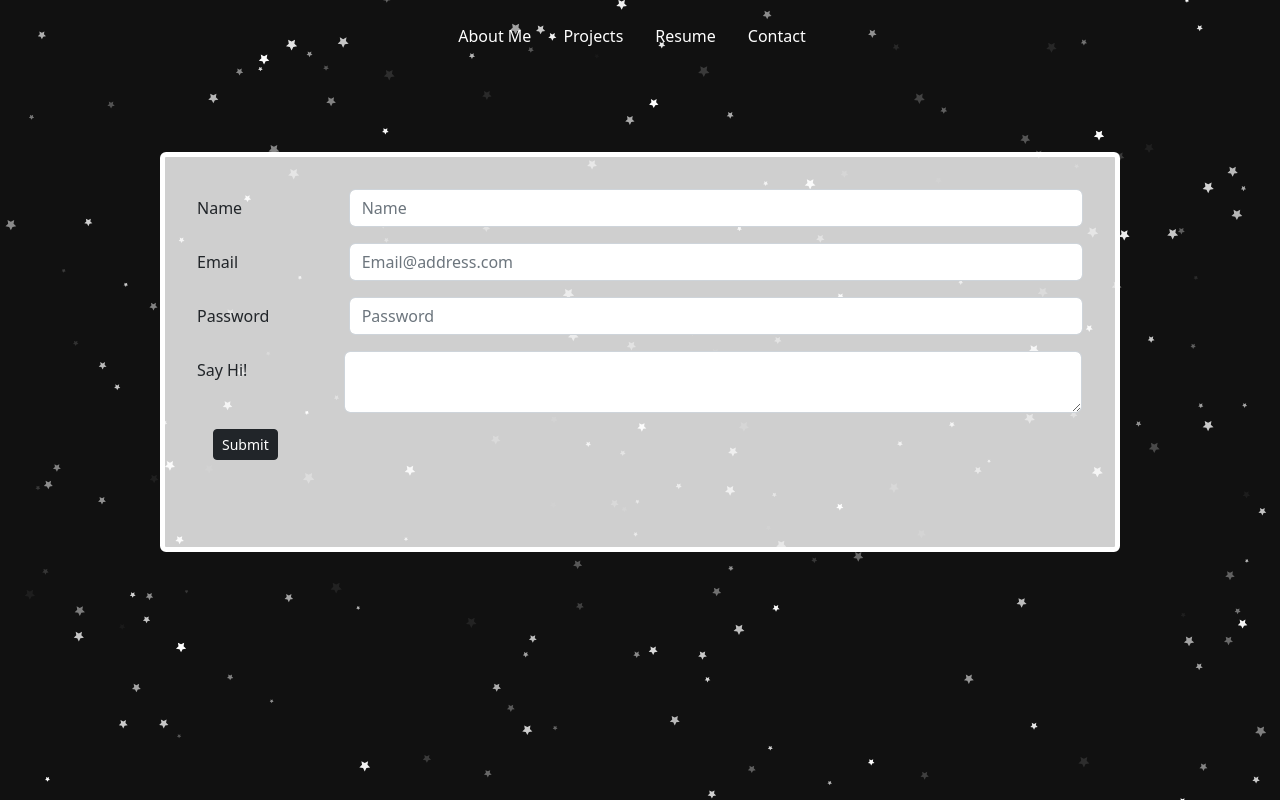
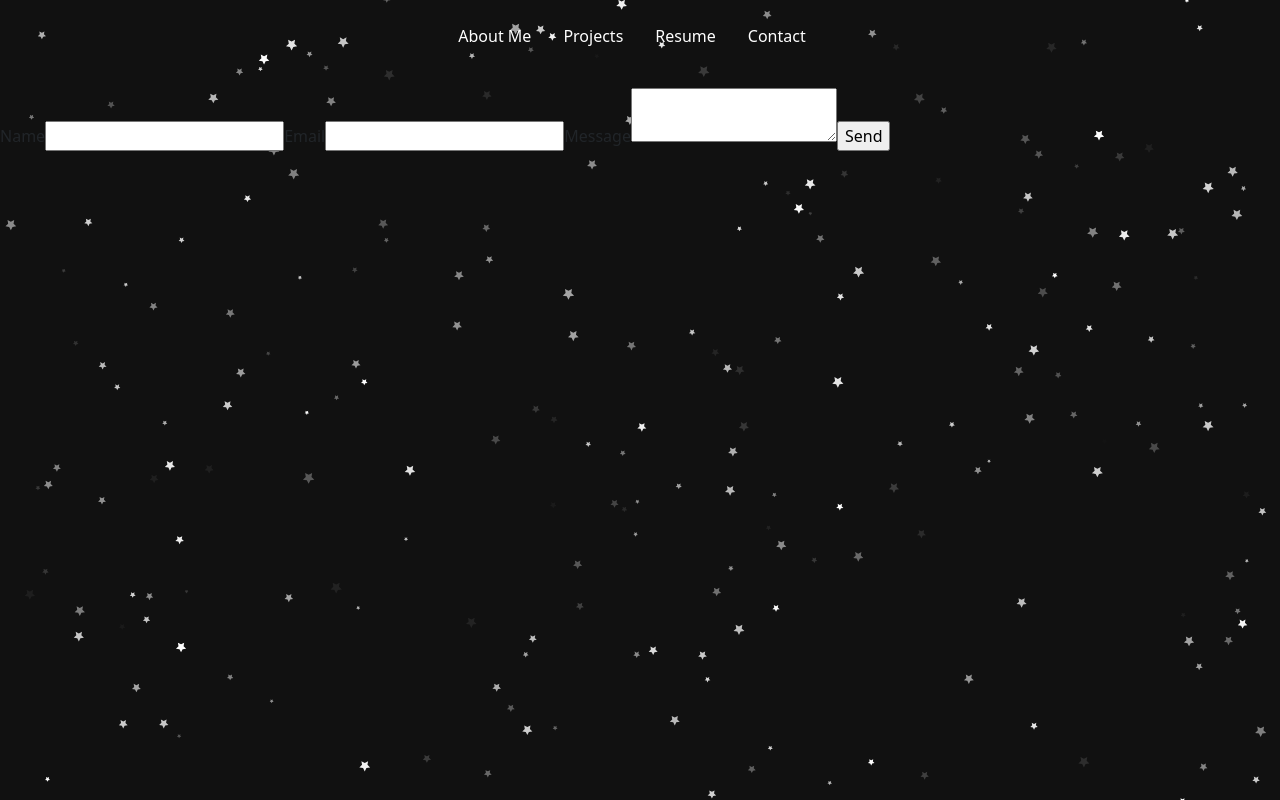
Before and after one commit to JesusGonzalez05/Portfolio-Jesus-Gonzalez, a React (Create React App) app: page /Contact in a window 1280 px wide. Built offline with nearby package versions, Linux system fonts and the light colour scheme.

Commit message:
implemented email.js and attatched keys to allow an email to be sent via form.

```diff
--- a/package.json
+++ b/package.json
@@ -3,6 +3,7 @@
   "version": "0.1.0",
   "private": true,
   "dependencies": {
+    "@emailjs/browser": "^3.10.0",
     "@testing-library/jest-dom": "^5.16.5",
     "@testing-library/react": "^13.4.0",
     "@testing-library/user-event": "^13.5.0",
--- a/src/pages/Contact.js
+++ b/src/pages/Contact.js
@@ -1,39 +1,31 @@
-import React from 'react';
+import React, { useRef } from 'react';
+import emailjs from '@emailjs/browser';
 import '../App.css'
 
 const Contact = () => {
+  const form = useRef();
+
+  const sendEmail = (e) => {
+    e.preventDefault();
+
+    emailjs.sendForm('service_yt6zgks', 'template_ae8hah7', form.current, 'x3szdJaw8hL7UVWKJ')
+      .then((result) => {
+          console.log("I'm excited to see what we can build together!");
+      }, (error) => {
+          console.log(error.text);
+      });
+  };
+
   return (
-    <div>
-      <div id="contact-card" className=" card w-75 p-3 mx-auto">
-        <div className="card-body">
-          <div className="mb-3 row">
-            <label for="Name" className="col-sm-2 col-form-label">Name</label>
-              <div className="col-sm-10">
-                <input className="form-control" placeholder='Name'></input>
-              </div>
-          </div>
-          <div className="mb-3 row">
-            <label for="staticEmail" className="col-sm-2 col-form-label">Email</label>
-              <div className="col-sm-10">
-              <input type="Email" className="form-control" placeholder='Email@address.com' id="Email"></input>
-              </div>
-          </div>
-          <div className="mb-3 row">
-            <label for="inputPassword" className="col-sm-2 col-form-label">Password</label>
-            <div className="col-sm-10">
-              <input type="password" className="form-control" placeholder='Password' id="inputPassword"></input>
-            </div>
-          </div>
-          <div className="input-group">
-            <label for="textarea" className="col-sm-2 col-form-label">Say Hi!</label>
-            <div className="col-sm-10">
-              <textarea className="form-control" aria-label="With textarea"></textarea>
-            </div>
-          </div>
-          <button id="submit-btn" type="button" className="btn btn-dark btn-sm">Submit</button>
-        </div>
-      </div>
-    </div>
+    <form ref={form} onSubmit={sendEmail}>
+      <label>Name</label>
+      <input type="text" name="user_name" />
+      <label>Email</label>
+      <input type="email" name="user_email" />
+      <label>Message</label>
+      <textarea name="message" />
+      <input type="submit" value="Send" />
+    </form>
   );
 }
 export default Contact;
```
Also changed, not shown: 1 other file (tests, documents, lock files or other folders).
